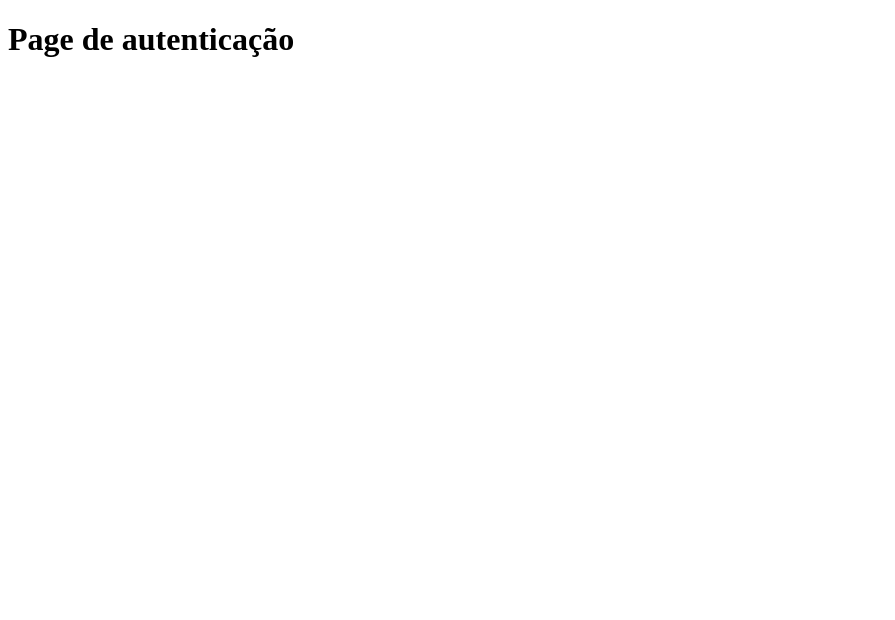
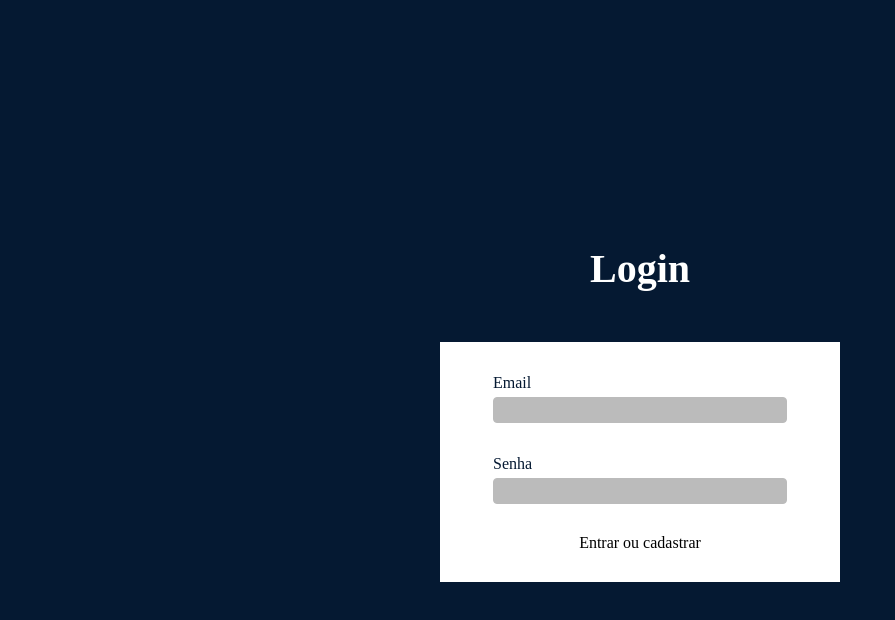
Before and after one commit to anajudith/WebSchool, a React (Create React App) app: page /login in a window 1280 px wide. Shown: the top 620 px of the page, without its empty margins (0-895 px from the left). Built offline with nearby package versions, Linux system fonts and the light colour scheme.

Commit message:
Implementando pagina de login

```diff
--- a/src/Pages/InitialScreen.js
+++ b/src/Pages/InitialScreen.js
@@ -21,6 +21,7 @@ function InitialScreen() {
                     <span>Nossos Cursos</span>
                     <span><Link to="/auth">Entrar</Link></span>
                     <span>Botão cadastrar</span>
+
                 </NavMenu>
             </Main>
         </Header>
--- a/src/Pages/Login.js
+++ b/src/Pages/Login.js
@@ -1,13 +1,90 @@
 import React from 'react'
+import styled from "styled-components";
+
+// import UIButton from 'components/UI/Button/Button';
 
 
-function Auth() {
+const Auth = () => {
     return (
-        <div>
-            <h1>Page de autenticação</h1>
+        <Container>
+            <UserLogin >
+                <h1>Login</h1>
+                <div>
+                <form autoComplete="nope">
+                    <Form >
+                        <label htmlFor="email">Email</label>
+                        <input id="email" type="text" name="email" autoComplete="off" />
+                        <label htmlFor="password">Senha</label>
+                        <input id="password" type="password" name="password" />
+                    </Form>
+                    <UIButton
+                        type="submit"
+                        theme="contained-green"
+                        rounded
+                     >
+                     Entrar ou cadastrar
+                    </UIButton>
+                </form>
+                </div>
+          </UserLogin>
 
-        </div>
+        </Container>
     )
 }
+export default Auth
 
-export default Auth
+
+const Container = styled.div `
+
+    display: flex;
+    justify-content: center;
+    align-items: center;
+    background-color: #051932;
+    height: 100vh;
+
+`
+const UIButton = styled.div`
+   width: 100%;
+  margin-top: 30px;
+  margin-bottom: 30px;
+//Pegar estilização do botão no UI Material
+`
+
+const UserLogin = styled.div`
+  width: 400px;
+  margin: 0 auto;
+
+  h1 {
+    font-size: 40px;
+    color: #FFFFFF;
+    margin-bottom: 50px;
+    text-align: center;
+  }
+
+  div {
+      background-color: #FFFFFF;
+     justify-content: center;
+        display: flex;
+  }
+`
+const Form = styled.div`
+  display: flex;
+  flex-direction: column;
+
+  label {
+    margin-bottom: 5px;
+    color: #051932;
+    font-size: 16px;
+    margin-top: 2rem;
+    float: right;
+  }
+  input {
+    border-radius: 4px;
+    border: 1px solid #BBBBBB;
+    height: 1.4rem;
+
+    background-color: #BBBBBB;
+    width: 18rem;
+  }
+`
+//user-login__submit-button
--- a/src/index.css
+++ b/src/index.css
@@ -13,9 +13,11 @@ code {
 } */
 
 
-html {
+
+
+body {
+   padding: 0;
     margin: 0;
-  padding: 0;
     border: 0;
     font-size: 100%;
     font: inherit;
```
Also changed, not shown: 1 other file (tests, documents, lock files or other folders). Lines whose indentation alone changed are shown as unchanged.
